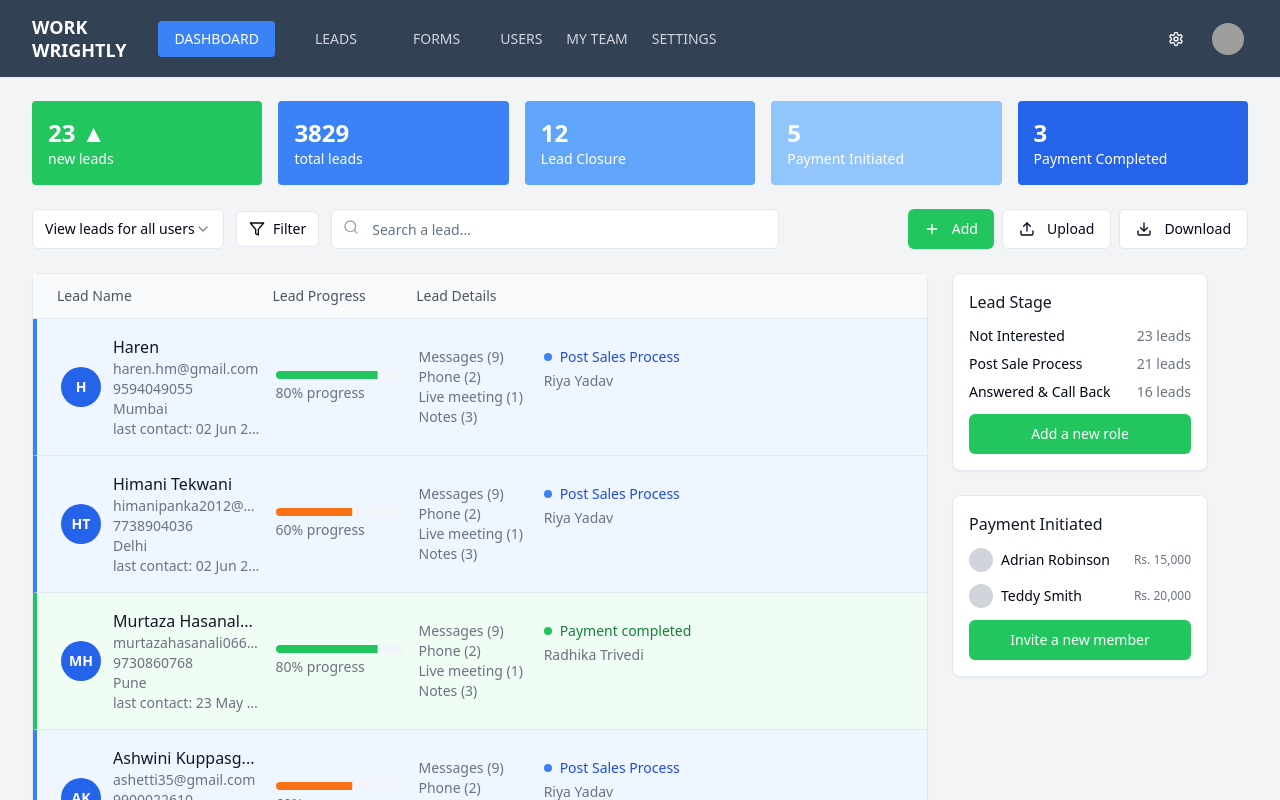
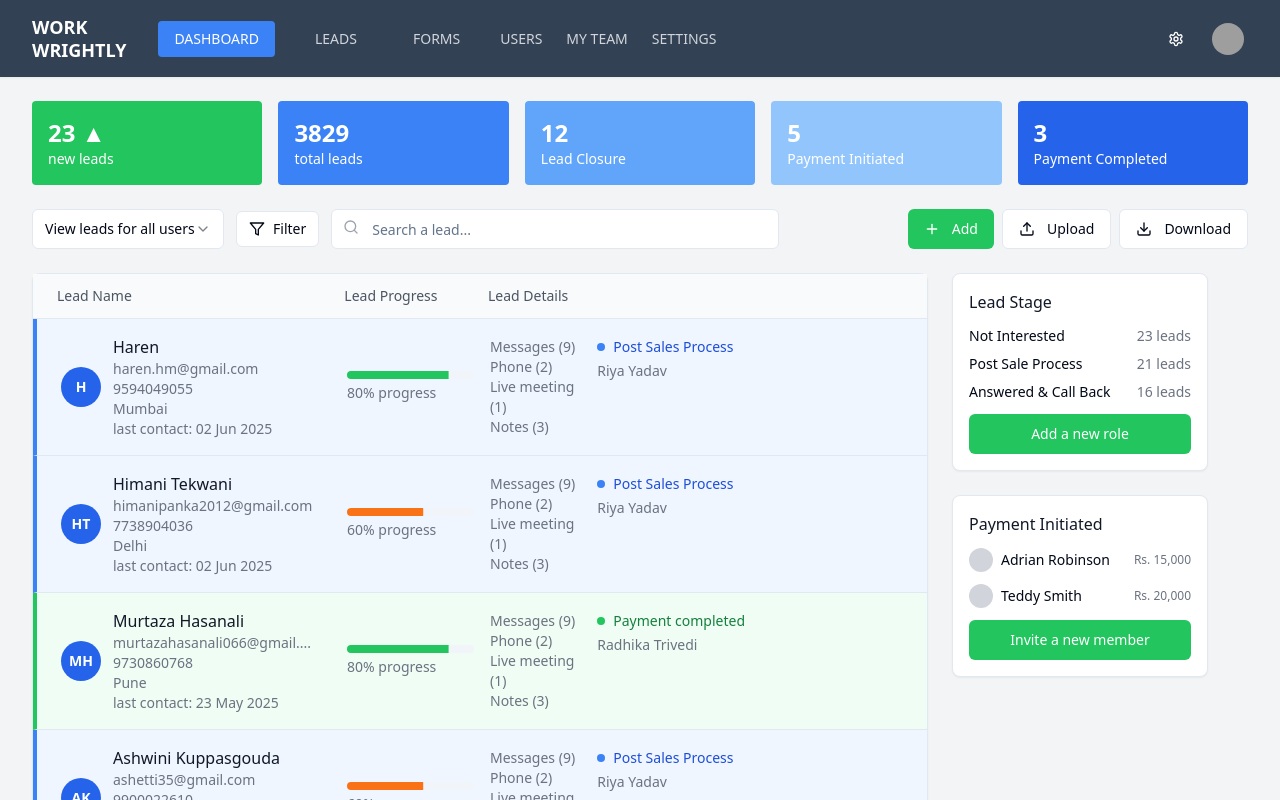
Before and after one commit to krishnan-naranapatty/Work-Wrightly-New-UX, a React (Vite) app: page / in a window 1280 px wide. Shown: the top 800 px of the page. Built offline with nearby package versions, Linux system fonts and the light colour scheme; grey boxes are pictures that could not be loaded.

Commit message:
Widen name column in table
Increased the width of the name column in the leads table to utilize available space. Edited `src/components/LeadsTable.tsx`.

```diff
--- a/src/components/LeadsTable.tsx
+++ b/src/components/LeadsTable.tsx
@@ -132,9 +132,9 @@ const LeadsTable = ({ leads }: LeadsTableProps) => {
           {/* Desktop Header */}
           <div className="bg-gray-50 px-6 py-3 border-b hidden md:block">
             <div className="grid grid-cols-12 gap-4 text-sm font-medium text-gray-600">
-              <div className="col-span-3">Lead Name</div>
+              <div className="col-span-4">Lead Name</div>
               <div className="col-span-2">Lead Progress</div>
-              <div className="col-span-7">Lead Details</div>
+              <div className="col-span-6">Lead Details</div>
             </div>
           </div>
 
@@ -150,22 +150,22 @@ const LeadsTable = ({ leads }: LeadsTableProps) => {
               >
                 {/* Desktop Layout */}
                 <div className="hidden md:grid grid-cols-12 gap-4 items-center">
-                  <div className="col-span-3 flex items-center space-x-3 min-h-[80px]">
+                  <div className="col-span-4 flex items-center space-x-3 min-h-[80px]">
                     <div className="w-10 h-10 bg-blue-600 rounded-full flex items-center justify-center text-white font-semibold text-sm flex-shrink-0">
                       {lead.name.split(' ').map(n => n[0]).join('').toUpperCase()}
                     </div>
                     <div className="min-w-0 flex-1">
                       <div className="font-medium text-gray-900 truncate">
-                        <TruncatedText text={lead.name} maxLength={15} />
+                        <TruncatedText text={lead.name} maxLength={20} />
                       </div>
                       <div className="text-sm text-gray-500 truncate">
-                        <TruncatedText text={lead.email} maxLength={20} />
+                        <TruncatedText text={lead.email} maxLength={25} />
                       </div>
                       <div className="text-sm text-gray-500 truncate">
-                        <TruncatedText text={lead.phone} maxLength={12} />
+                        <TruncatedText text={lead.phone} maxLength={15} />
                       </div>
                       <div className="text-sm text-gray-500 truncate">
-                        <TruncatedText text={lead.city} maxLength={10} />
+                        <TruncatedText text={lead.city} maxLength={15} />
                       </div>
                       <div className="text-sm text-gray-500 truncate">
                         last contact: {lead.updatedAt}
@@ -183,7 +183,7 @@ const LeadsTable = ({ leads }: LeadsTableProps) => {
                     <div className="text-sm text-gray-500 mt-1">{progressValue}% progress</div>
                   </div>
 
-                  <div className="col-span-7">
+                  <div className="col-span-6">
                     <div className="grid grid-cols-4 gap-4 text-sm">
                       <div>
                         <div className="text-gray-500">Messages (9)</div>
```
